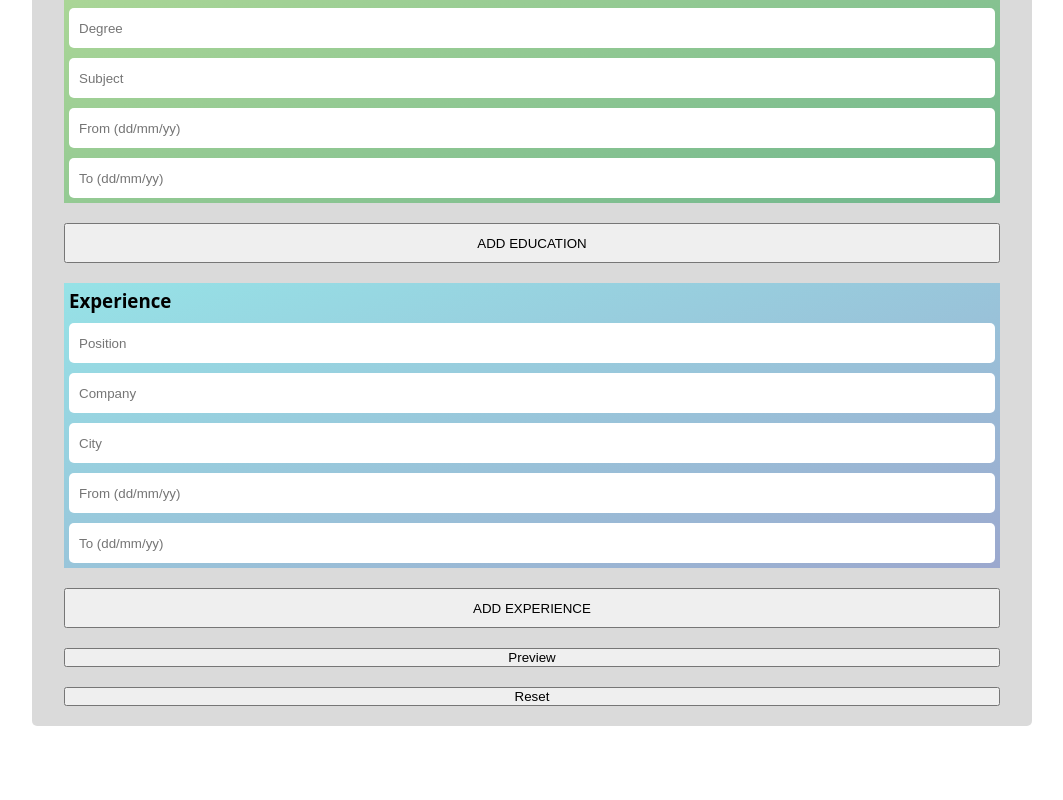
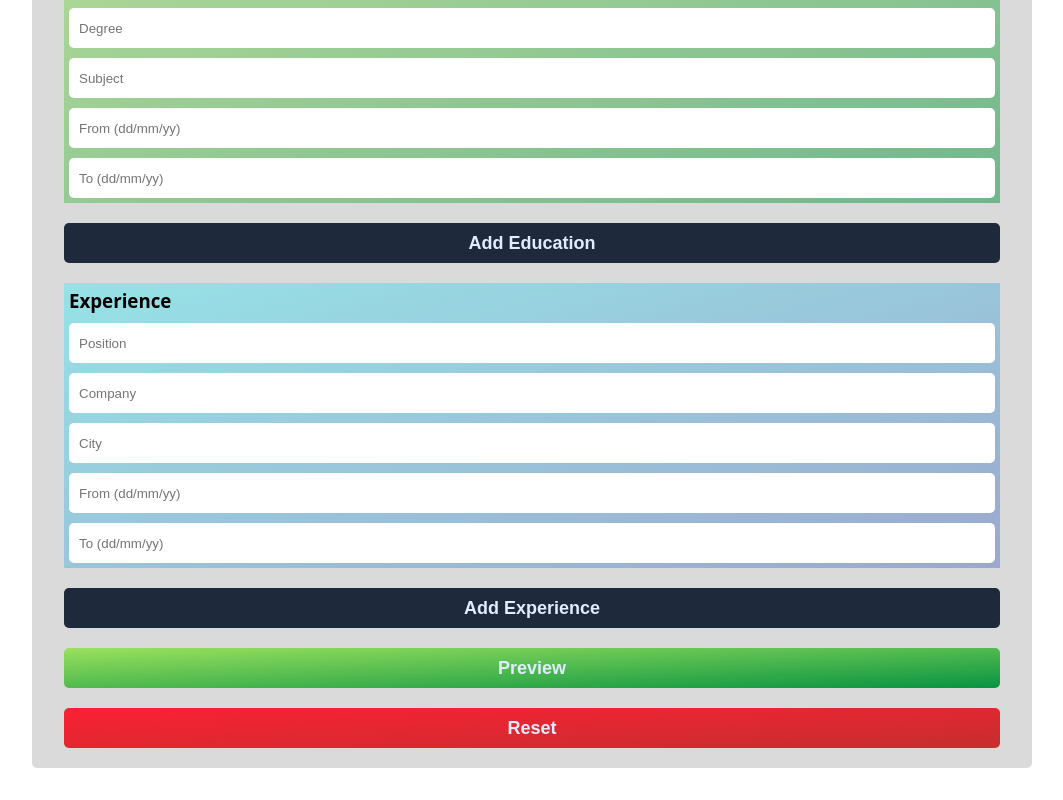
Before and after one commit to ilicc-sara/CV-Creator, a React (Vite) app: page / in a window 1280 px wide. Shown: the part 589-1389 px from the top of the page, without its empty margins (108-1171 px from the left). Before the commit the page ends 1347 px from the top, so only its background shows below. Built offline with nearby package versions, Linux system fonts and the light colour scheme.

Commit message:
styling btns

```diff
--- a/src/App.jsx
+++ b/src/App.jsx
@@ -116,7 +116,7 @@ function App() {
             ])
           }
         >
-          ADD EDUCATION
+          Add Education
         </button>
 
         {experienceInfo.map((experienceInfo, index) => (
@@ -129,7 +129,7 @@ function App() {
 
         <button
           type="button"
-          className="add-education"
+          className="add-experience"
           onClick={() =>
             setExperienceInfo((prev) => [
               ...prev,
@@ -144,11 +144,17 @@ function App() {
             ])
           }
         >
-          ADD EXPERIENCE
+          Add Experience
         </button>
 
-        <button type="submit">Preview</button>
-        <button type="button" onClick={() => reset()}>
+        <button className="finish-btn btn-preview" type="submit">
+          Preview
+        </button>
+        <button
+          className="finish-btn btn-reset"
+          type="button"
+          onClick={() => reset()}
+        >
           Reset
         </button>
       </form>
--- a/src/index.css
+++ b/src/index.css
@@ -59,9 +59,35 @@
   border: none;
 }
 
-.add-education {
+.add-education,
+.add-experience {
   height: 40px;
   cursor: pointer;
+  background-color: #1e293b;
+  border: none;
+  border-radius: 5px;
+  color: #e1edff;
+  font-weight: 600;
+  font-size: 18px;
+}
+
+.finish-btn {
+  height: 40px;
+  cursor: pointer;
+  background-color: #1e293b;
+  border: none;
+  border-radius: 5px;
+  color: #e1edff;
+  font-weight: 600;
+  font-size: 18px;
+}
+
+.btn-preview {
+  background: linear-gradient(to top left, rgb(8, 147, 66), #9ae15d);
+}
+
+.btn-reset {
+  background: linear-gradient(to top left, #c62e2e, #fb2134);
 }
 
 .hidden {
```
